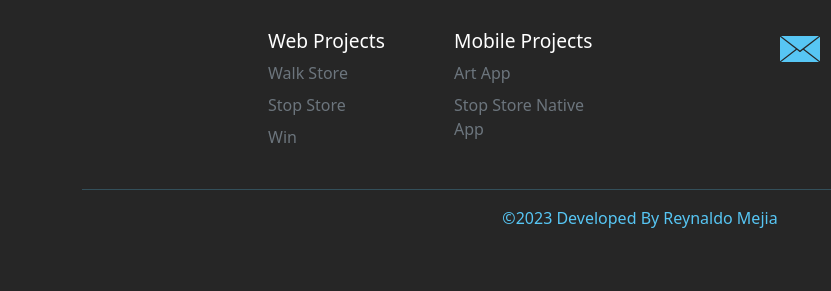
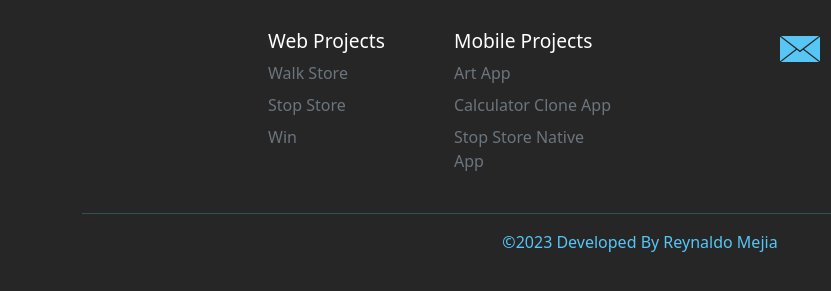
Before and after one commit to redmejia/redmejia.github.io, a website: page web.html in a window 1280 px wide. Shown: the part 1243-1534 px from the top of the page, 0-831 px from the left. Drawn offline with nearby package versions, Linux system fonts and the light colour scheme.

Commit message:
adding calculator clone app link to the footer

```diff
--- a/web.html
+++ b/web.html
@@ -199,8 +199,7 @@
             </div>
         </div>
     </div>
-       <!-- footer section -->
-       <footer class="footer" id="contact">
+    <footer class="footer" id="contact">
         <!-- <div class="footer__circle text-center">
             <a href="#my-projects">
                 <img src="../img/tech/uparrow.svg" class="footer__circle--uparrow" alt="project-1">
@@ -231,6 +230,8 @@
                         <ul class="nav flex-column">
                             <li class="nav-item mb-2"><a href="https://github.com/redmejia/art-app"
                                     class="nav-link p-0 text-muted">Art App</a></li>
+                            <li class="nav-item mb-2"><a href="https://github.com/redmejia/calculator"
+                                    class="nav-link p-0 text-muted">Calculator Clone App</a></li>
                             <li class="nav-item mb-2"><a href="https://github.com/redmejia/stop-native-app"
                                     class="nav-link p-0 text-muted">Stop Store Native App</a></li>
                         </ul>
```
Also changed, not shown: index.html (+2 -0 lines), phone.html (+2 -0 lines).
